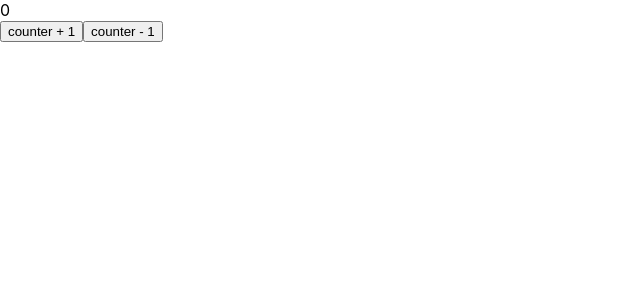
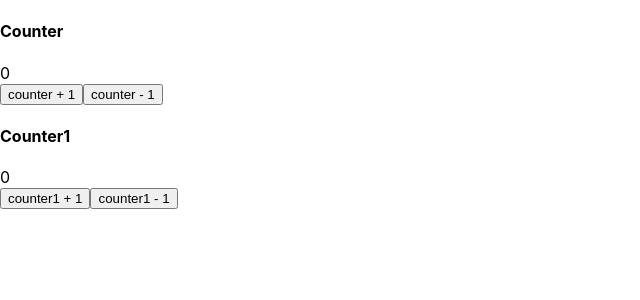
Before and after one commit to nazaruha/train-react-project, a React (Create React App) app: page / in a window 1280 px wide. Shown: the top 300 px of the page, without its empty margins (0-640 px from the left). Built offline with nearby package versions, Linux system fonts and the light colour scheme.

Commit message:
add useState using indexes

```diff
--- a/src/App.tsx
+++ b/src/App.tsx
@@ -7,9 +7,13 @@ function App() {
   // hooks
   // render props
   const [counter, setCounter] = useState<number>(0);
+  const counter1 = useState<number>(0);
 
   if (counter < 0) {
     setCounter(0);
+  }
+  if (counter1[0] < 0) {
+    counter1[1](0);
   }
 
   return (
@@ -20,9 +24,15 @@ function App() {
           <button onClick={() => setCount(count + 1)}>+</button>
         </div>)}
       </Counter> */}
+      <h4>Counter</h4>
       <div>{counter}</div>
       <button onClick={() => setCounter(counter + 1)}>counter + 1</button>
       <button onClick={() => setCounter(counter - 1)}>counter - 1</button>
+
+      <h4>Counter1</h4>
+      <div>{counter1[0]}</div>
+      <button onClick={() => counter1[1](counter1[0] + 1)}>counter1 + 1</button>
+      <button onClick={() => counter1[1](counter1[0] - 1)}>counter1 - 1</button>
     </div>
   );
 }
```
